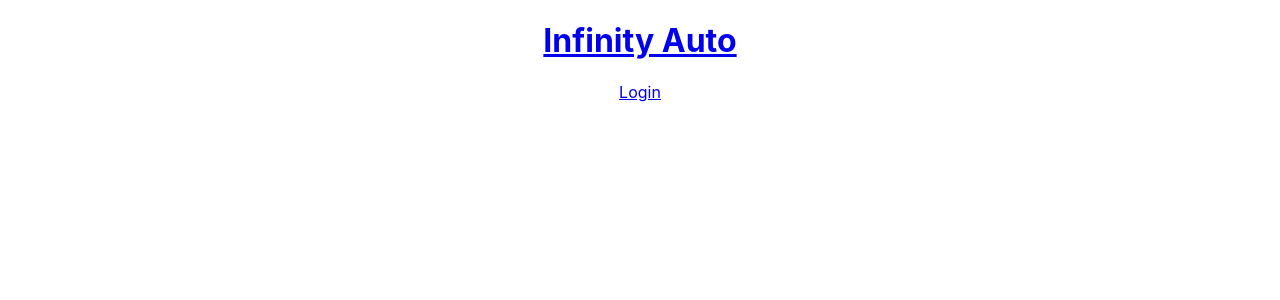
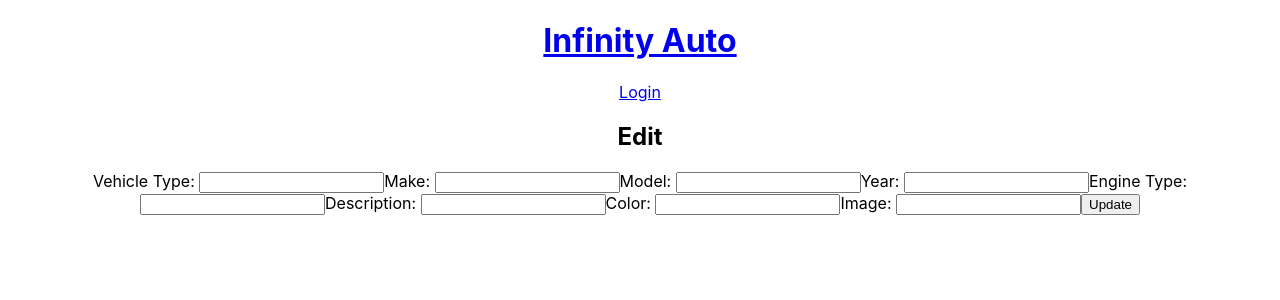
Before and after one commit to zohaibk22/infinity-Performance, a React (Create React App) app in the folder client/: page /vehicles/edit/1 in a window 1280 px wide. Shown: the top 300 px of the page. Built offline with nearby package versions, Linux system fonts and the light colour scheme; no server answers.

Commit message:
modification is now showing up

```diff
--- a/client/src/App.js
+++ b/client/src/App.js
@@ -23,7 +23,7 @@ function App() {
   return (
     <>
       <Header currentUser={currentUser} setCurrentUser={setCurrentUser} />
-      <Main setCurrentUser={setCurrentUser} />
+      <Main setCurrentUser={setCurrentUser} currentUser={currentUser} />
     </>
   );
 }
--- /dev/null
+++ b/client/src/Components/EditVehicle/EditVehicle.jsx
@@ -0,0 +1,154 @@
+import React, {useState, useEffect} from 'react'
+import {updateVehicle, readOneVehicle} from '../../Services/vehicle'
+
+export default function EditVehicle(props) {
+    const [vehicleData, setVehicleData] = useState({
+        vehicle_type: '',
+        make: '',
+        model: '',
+        year: null,
+        engine_type: '',
+        description: '',
+        color: '',
+        image: '',
+
+    })
+
+    useEffect(()=> {
+        setData()
+
+    },[props.showAllVehicleData])
+
+    // const setData = async(id) => {
+    //     const getVehicleData = await readOneVehicle(parseInt(props.match.params.id))
+    //     setVehicleData({
+    //     vehicle_type: getVehicleData.vehicle_type,
+    //     make: getVehicleData.make,
+    //     model: getVehicleData.model,
+    //     year: getVehicleData.year,
+    //     engine_type: getVehicleData.engine_type,
+    //     description: getVehicleData.description,
+    //     color: getVehicleData.color,
+    //     image: getVehicleData.image,
+    //     })
+
+    // }
+
+    const setData = () => {
+        const getVehicleData = props.showAllVehicleData.find((element) => {
+            return element.id === parseInt(props.match.params.id)
+
+        })
+        if(getVehicleData)
+            setVehicleData({
+            vehicle_type: getVehicleData.vehicle_type,
+            make: getVehicleData.make,
+            model: getVehicleData.model,
+            year: getVehicleData.year,
+            engine_type: getVehicleData.engine_type,
+            description: getVehicleData.description,
+            color: getVehicleData.color,
+            image: getVehicleData.image,
+        })
+    }
+
+    const handleChange = (e) => {
+
+        const {name, value} = e.target;
+        setVehicleData({
+            ...vehicleData,
+            [name]: value
+        })
+    }
+
+    const handleSubmit = async (e) => {
+        e.preventDefault()
+        const {id} = props.match.params
+        const newVehicle = await updateVehicle(id, vehicleData)
+        props.setShowAllVehicleData([
+            ...props.showAllVehicleData.map((vehicle) =>{
+                return vehicle.id === parseInt(id) ? newVehicle: vehicle
+            })
+        ] )
+        props.history.push('/vehicles')
+
+
+    }
+
+
+    return (
+        <div>
+            <h2>Edit</h2>
+
+            <form onSubmit ={handleSubmit}>
+                <label>Vehicle Type: </label>
+                <input
+                    type="text"
+                    name='vehicle_type'
+                    value={vehicleData.vehicle_type}
+                    onChange = {handleChange}
+                    />
+
+                <label>Make: </label>
+                <input
+                    type="text"
+                    name='make'
+                    value={vehicleData.make}
+                    onChange = {handleChange}
+                />
+
+                <label>Model: </label>
+                <input
+                    type="text"
+                    name='model'
+                    value={vehicleData.model}
+                    onChange = {handleChange}
+                />
+
+                <label>Year: </label>
+                <input
+                    type="text"
+                    name='year'
+                    value={vehicleData.year}
+                    onChange = {handleChange}
+                />
+
+                <label>Engine Type: </label>
+                <input
+                    type="text"
+                    name='engine_type'
+                    value={vehicleData.engine_type}
+                    onChange = {handleChange}
+                />
+
+                <label>Description: </label>
+                <input
+                    type="text"
+                    name='description'
+                    value={vehicleData.description}
+                    onChange = {handleChange}
+                />
+
+                <label>Color: </label>
+                <input
+                    type="text"
+                    name='color'
+                    value={vehicleData.color}
+                    onChange = {handleChange}
+
+                />
+
+                <label>Image: </label>
+                <input
+                    type="text"
+                    name='image'
+                    value={vehicleData.image}
+                    onChange = {handleChange}
+                />
+
+                <button>Update</button>
+            </form>
+
+        </div>
+    )
+}
--- a/client/src/Components/OneVehicle/OneVehicle.jsx
+++ b/client/src/Components/OneVehicle/OneVehicle.jsx
@@ -51,18 +51,21 @@ export default function OneVehicle(props) {
             }
             </div>
 
-            <button onClick ={props.history.push(`/vehicles/edit/${props.match.params.id}`)}>Edit</button>
+            <button onClick ={()=> (props.history.push(`/vehicles/edit/${props.match.params.id}`))}>Edit</button>
             <button onClick = {()=> handleDelete(readOne.id)}>Delete</button>
 
             <div>
                 <h2>Modifications</h2>
 
 
-                {/* {readOne && readOne.modifications.map((element,i) => (
+                {readOne.modifications && readOne.modifications.map((element) => (
                     <div>
-                        <p>{element[0].brand_name}</p>
+                        <p>{element.brand_name}</p>
                     </div>
-                    ))} */}
+
+                    ))}
+
+
 
             </div>
 
--- a/client/src/Components/shared/Main/Main.jsx
+++ b/client/src/Components/shared/Main/Main.jsx
@@ -8,6 +8,7 @@ import Home from '../../Home/Home'
 import Register from '../../Register/Register'
 import OneVehicle from '../../OneVehicle/OneVehicle'
 import NewVehicle from '../../NewVehicle/NewVehicle'
+import EditVehicle from '../../EditVehicle/EditVehicle'
 
 
 
@@ -32,6 +33,7 @@ export default function Main(props) {
 
   };
     return (
+
         <main>
             <Route path='/' exact render={(props)=> (
                 <Intro />
@@ -67,7 +69,7 @@ export default function Main(props) {
             />
 
 
-            <Route path='/vehicles/:id'  exact render={(props) => (
+            <Route path='/vehicles/:id' exact render={(props) => (
                 <OneVehicle
                  {...props}
                  showAllVehicleData = {showAllVehicleData}
@@ -84,13 +86,25 @@ export default function Main(props) {
                 showAllVehicleData = {showAllVehicleData}
                 setShowAllVehicleData = {setShowAllVehicleData}
 
-
-
                 />
             )}
 
             />
 
+             <Route path='/vehicles/edit/:id' exact render={(props) => (
+                <EditVehicle
+
+
+
+                {...props}
+
+                showAllVehicleData = {showAllVehicleData}
+                setShowAllVehicleData = {setShowAllVehicleData}
+
+                />
+            )}
+            />
+
         </main>
     )
 }
```
Also changed, not shown: 1 other file (tests, documents, lock files or other folders).
